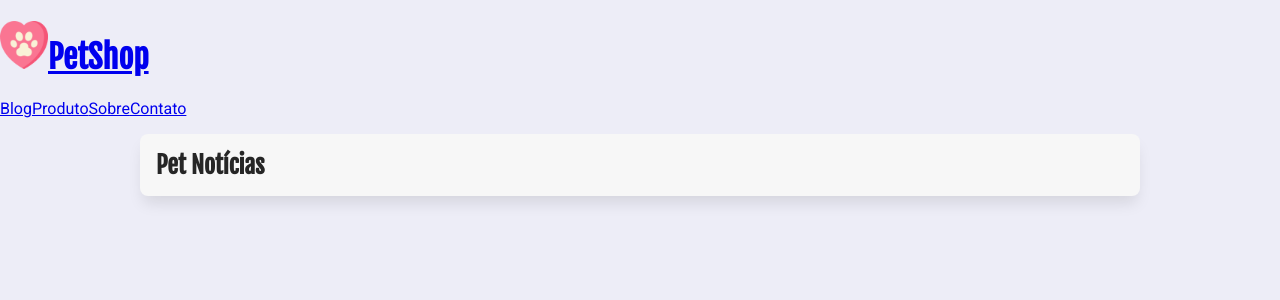
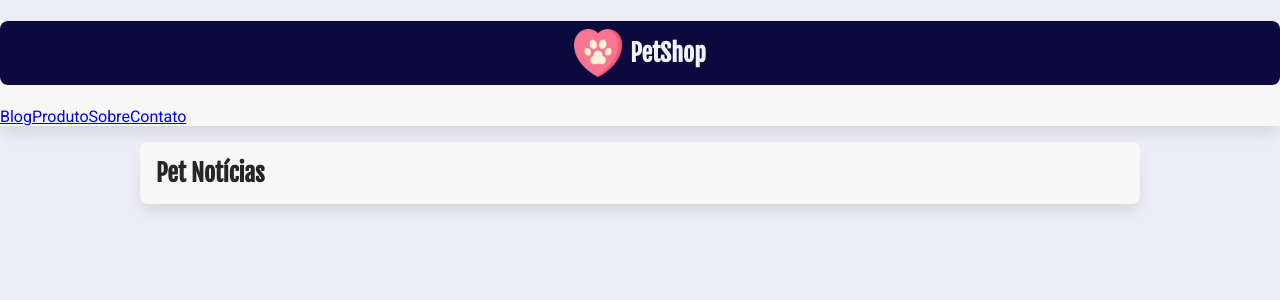
Before and after one commit to AlineMachadoTeixeira/petshop, a Next.js app: page / in a window 1280 px wide. Shown: the top 300 px of the page. Built offline with nearby package versions, Linux system fonts and the light colour scheme.

Commit message:
Fazendo o Styled do Header

```diff
--- a/src/components/ui/Cabecalho.jsx
+++ b/src/components/ui/Cabecalho.jsx
@@ -1,20 +1,42 @@
 import Link from "next/link";
 import Menu from "./Menu";
 import Image from "next/image";
+import styled from "styled-components"; // puxou do const StyledHeader linha 24
 
 export default function Cabecalho() {
   return (
-    <header>
+    //Antes era <header> mudamos por causa do css
+    <StyledHeader>
       <h1>
+        <Link href="/">
           <Image
             src="/images/logo.png"
             width={48}
             height={48}
             alt="Patinha dentro de um coração"
           />
-        <Link href="/">PetShop</Link>
+          PetShop
+        </Link>
       </h1>
       <Menu />
-    </header>
+    </StyledHeader>
   );
 }
+
+const StyledHeader = styled.header`
+  background-color: #f7f7f7;
+  box-shadow: var(--sombra-box);
+
+  h1 a {
+    text-decoration: none;
+    color: var(--cor-primaria);
+    background-color: var(--cor-primaria-fundo);
+    padding: 0.5rem 1.2rem;
+    border-radius: var(--borda-arredondada);
+    font-size: 1.5rem;
+    display: flex;
+    justify-content: center;
+    align-items: center;
+    gap: 0.5rem;
+  }
+`;
```
Lines whose indentation alone changed are shown as unchanged.
